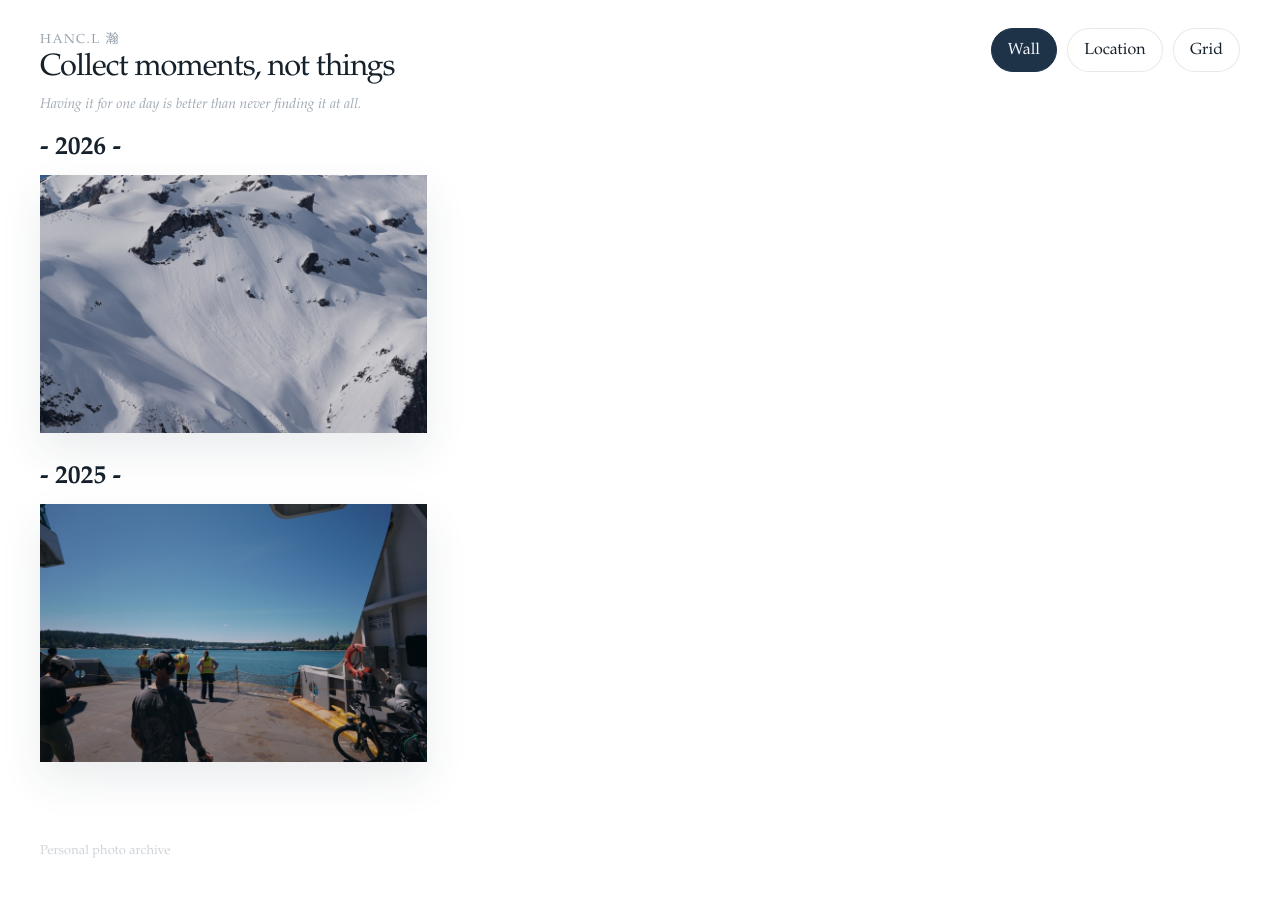
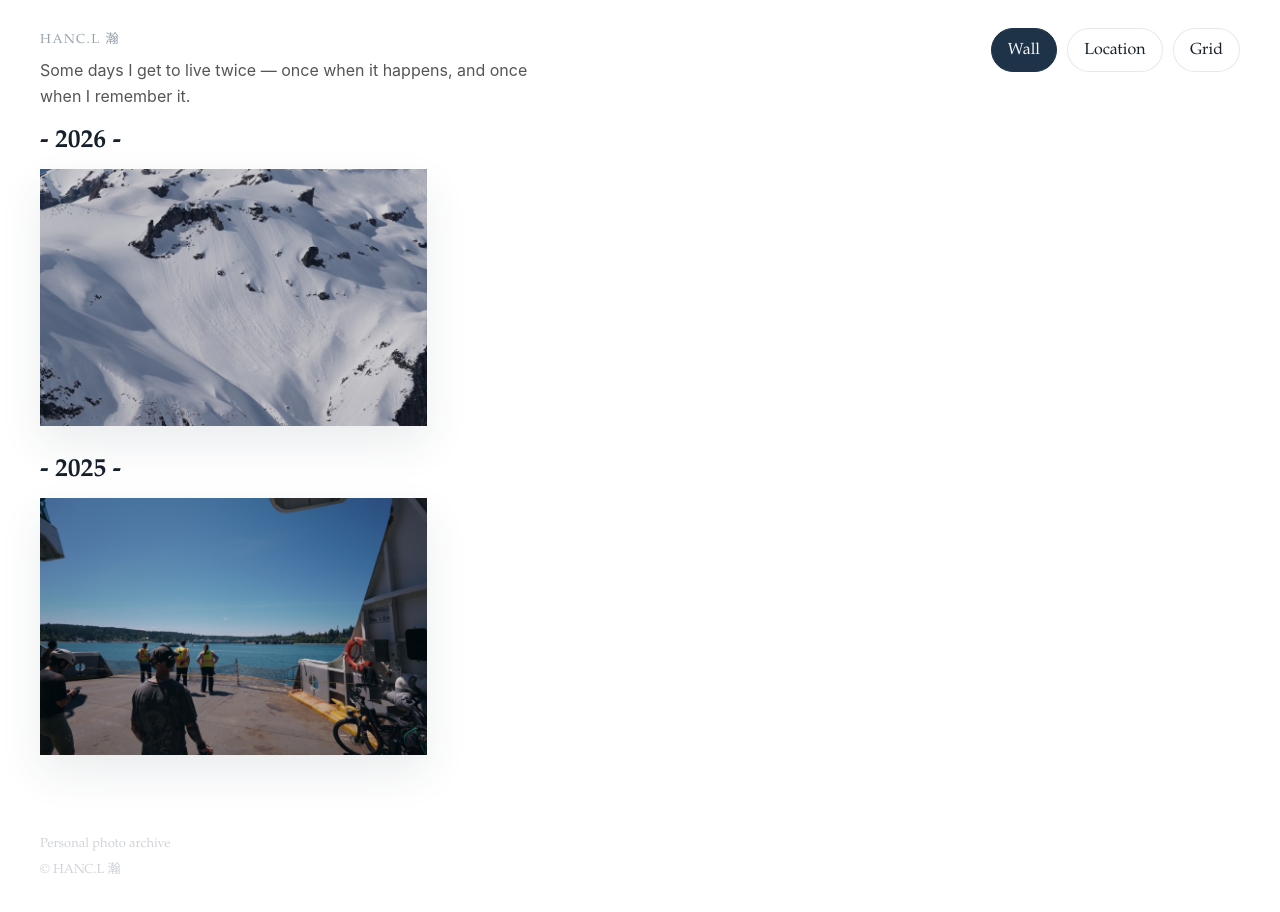
Before and after one commit to hancll/Gallery, a plain HTML site: page index.html in a window 1280 px wide. Drawn offline with Linux system fonts and the light colour scheme.

Commit message:
Refine gallery header and footer copy

```diff
--- a/app.js
+++ b/app.js
@@ -567,12 +567,19 @@
   }
 
   function renderHeader() {
+    const titleMarkup = site.title
+      ? `<span class="brand-name">${escapeHtml(site.title)}</span>`
+      : "";
+    const quoteMarkup = site.quote
+      ? `<span class="hero-quote">${escapeHtml(site.quote)}</span>`
+      : "";
+
     headerRoot.innerHTML = `
       <div class="topbar">
         <a class="brand" href="${homeHref()}">
           <span class="hero-name">${escapeHtml(site.owner || "Personal Archive")}</span>
-          <span class="brand-name">${escapeHtml(site.title || "Gallery")}</span>
-          <span class="brand-quote">${escapeHtml(site.quote || "")}</span>
+          ${titleMarkup}
+          ${quoteMarkup}
         </a>
         <nav class="topnav" aria-label="Views">
           <a href="${homeHref()}" ${page === "home" ? 'aria-current="page"' : ""}>Wall</a>
@@ -590,6 +597,7 @@
 
     footerRoot.innerHTML = `
       <p class="site-footer-subtitle">${escapeHtml(site.subtitle || "")}</p>
+      <p class="site-signature">© ${escapeHtml(site.owner || "Personal Archive")}</p>
     `;
   }
 
--- a/photos.js
+++ b/photos.js
@@ -1,6 +1,6 @@
 window.GALLERY_SITE = {
-  title: "Collect moments, not things",
-  quote: "Having it for one day is better than never finding it at all.",
+  title: "",
+  quote: "Some days I get to live twice — once when it happens, and once when I remember it.",
   subtitle: "Personal photo archive",
   owner: "HANC.L 瀚",
 };
--- a/styles.css
+++ b/styles.css
@@ -55,14 +55,14 @@ a {
 }
 
 .site-signature {
-  margin: 0;
+  margin: 0.2rem 0 0;
   color: var(--muted);
   font-size: inherit;
   opacity: inherit;
 }
 
 .site-footer-subtitle {
-  margin: 0.2rem 0 0;
+  margin: 0;
   color: var(--muted);
   font-size: inherit;
   line-height: 1.5;
@@ -110,13 +110,13 @@ a {
   white-space: nowrap;
 }
 
-.brand-quote {
-  color: var(--muted);
-  font-size: 14px;
-  line-height: 1.5;
-  max-width: 54ch;
-  font-style: italic;
-  opacity: 0.6;
+.hero-quote {
+  color: #555;
+  font-size: 16px;
+  line-height: 1.6;
+  max-width: 520px;
+  font-family: "Inter", sans-serif;
+  font-weight: 400;
   margin-top: 6px;
 }
 
@@ -740,7 +740,7 @@ a {
     max-width: none;
   }
 
-  .brand-quote {
+  .hero-quote {
     max-width: none;
   }
 
```
